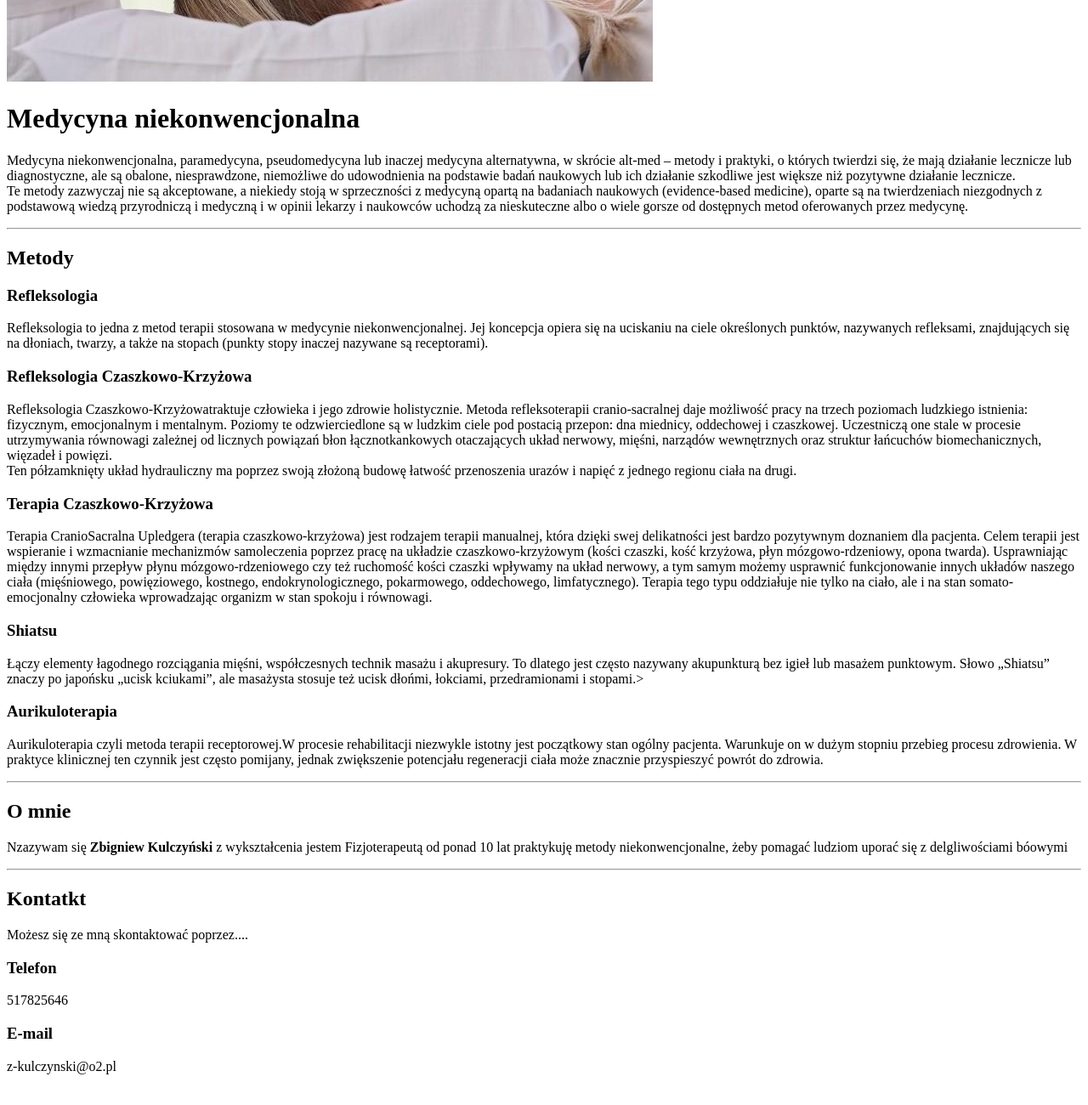
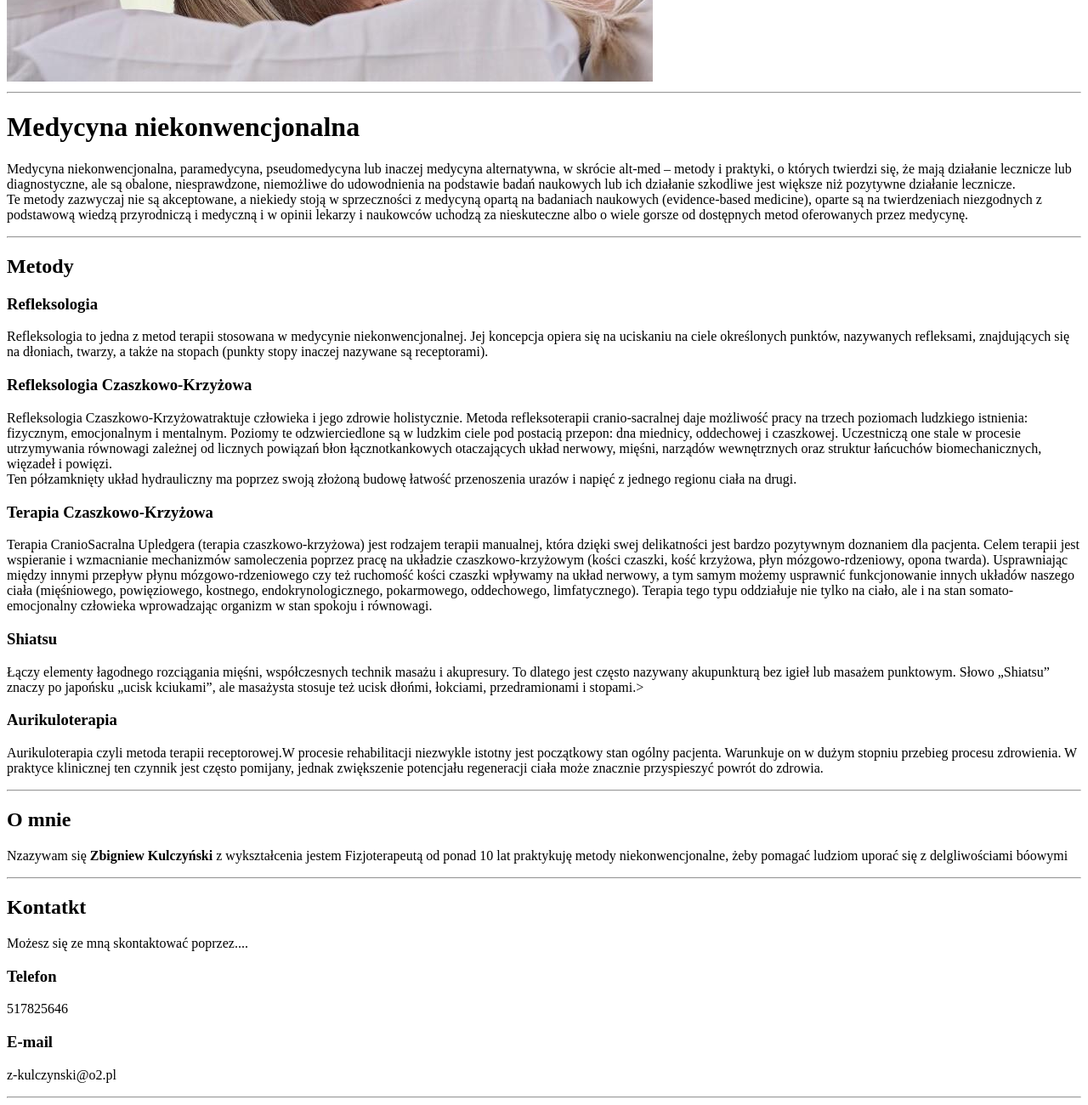
Before and after one commit to ZbigniewKulczynski1984/Metody-niekonwencjonalne, a plain HTML site: page index.html in a window 1280 px wide. Shown: the part 418-1718 px from the top of the page at 85% size. Drawn offline with Linux system fonts and the light colour scheme; files that its build step writes are made by us from their sources.

Commit message:
Initial commit modified

```diff
--- a/index.html
+++ b/index.html
@@ -6,7 +6,9 @@
     <meta name="viewport" content="width=device-width, initial-scale=1.0">
     <meta name="keywords" content="medycyna niekonewncjonalna, metody alternatywne, refleksologi, terapie, czaskowo krzyżowa, shiatsu, aurikuloterapia"
     <meta name="desctiption" content="leczymy, uzdrawiamy, pomagamy, uśmierzamy ból, uzdrawiamy"
-    <link rel="stylesheet" type="text/css" href="style.css">
+
+    <link rel="stylesheet" href="style.css"/>
+
 
     <title>Metody niekonwencjonalne wykonywane przez Zbigniew Kulczyńskiego</title>
 
@@ -16,12 +18,13 @@
 
 <img src="foto.jpg">
 
-<div>
-    <h1>Medycyna niekonwencjonalna</h1>
-    <p>Medycyna niekonwencjonalna, paramedycyna, pseudomedycyna lub inaczej medycyna alternatywna, w skrócie alt-med – metody i praktyki, o których twierdzi się, że mają działanie lecznicze lub diagnostyczne, ale są obalone, niesprawdzone, niemożliwe do udowodnienia na podstawie badań naukowych lub ich działanie szkodliwe jest większe niż pozytywne działanie lecznicze. <br>Te metody zazwyczaj nie są akceptowane, a niekiedy stoją w sprzeczności z medycyną opartą na badaniach naukowych (evidence-based medicine), oparte są na twierdzeniach niezgodnych z podstawową wiedzą przyrodniczą i medyczną i w opinii lekarzy i naukowców uchodzą za nieskuteczne albo o wiele gorsze od dostępnych metod oferowanych przez medycynę.</p>
+<div id="navigation">
+    <hr>
+        <h1>Medycyna niekonwencjonalna</h1>
+        <p>Medycyna niekonwencjonalna, paramedycyna, pseudomedycyna lub inaczej medycyna alternatywna, w skrócie alt-med – metody i praktyki, o których twierdzi się, że mają działanie lecznicze lub diagnostyczne, ale są obalone, niesprawdzone, niemożliwe do udowodnienia na podstawie badań naukowych lub ich działanie szkodliwe jest większe niż pozytywne działanie lecznicze. <br>Te metody zazwyczaj nie są akceptowane, a niekiedy stoją w sprzeczności z medycyną opartą na badaniach naukowych (evidence-based medicine), oparte są na twierdzeniach niezgodnych z podstawową wiedzą przyrodniczą i medyczną i w opinii lekarzy i naukowców uchodzą za nieskuteczne albo o wiele gorsze od dostępnych metod oferowanych przez medycynę.</p>
 </div>
 
-<div>
+<div id="methods">
 <hr>
     <h2>Metody</h2>
 
@@ -41,14 +44,14 @@
         <p> Aurikuloterapia czyli metoda terapii receptorowej.W procesie rehabilitacji niezwykle istotny jest początkowy stan ogólny pacjenta. Warunkuje on w dużym stopniu przebieg procesu zdrowienia. W praktyce klinicznej ten czynnik jest często pomijany, jednak zwiększenie potencjału regeneracji ciała może znacznie przyspieszyć powrót do zdrowia.</p>
 
 </div>
-<div>
+<div id="about-me">
 <hr>
     <h2>O mnie</h2>
     <p>Nzazywam się <b>Zbigniew Kulczyński</b> z wykształcenia jestem Fizjoterapeutą od ponad 10 lat praktykuję metody niekonwencjonalne, żeby pomagać ludziom uporać się z delgliwościami bóowymi</p>
 
 </div>
 
-<div>
+<div id="contact">
 <hr>
     <h2>Kontatkt</h2>
         <p>Możesz się ze mną skontaktować poprzez....</p>
@@ -58,6 +61,7 @@
     <h3>E-mail</h3>
         <p>z-kulczynski@o2.pl</p>
 </div>
+<hr>
 
 
 
```
